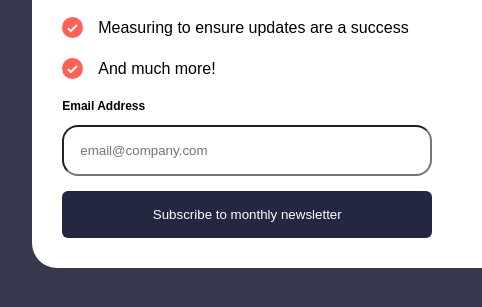
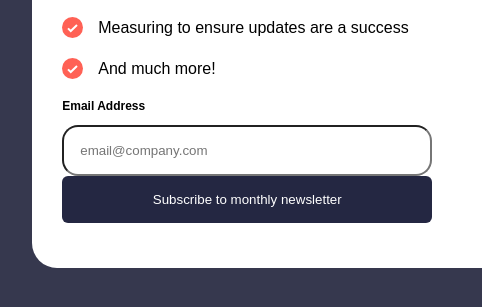
Before and after one commit to sagites/newsletter-sign-up-with-success-message-main, a plain HTML site: page index.html in a window 1280 px wide. Shown: the part 319-626 px from the top of the page, 221-703 px from the left. Drawn offline with Linux system fonts and the light colour scheme.

Commit message:
minor changes

```diff
--- a/index.html
+++ b/index.html
@@ -46,14 +46,12 @@
 
             </ul>
 
-            <div class="login-holder">
+            <form class="login-holder">
               <label class="fs-3" for="email">Email Address</label>
-              <input type="email" name="email" id="inputEmail" placeholder="email@company.com">
-            </div>
+              <input type="email" name="email" id="email" required placeholder="email@company.com" pattern="[a-zA-Z0-9_\.\+-]+@[a-zA-Z0-9-]+\.[a-zA-Z0-9-\.]+">
+              <button type="submit" class="btn" id="popupBtn">Subscribe to monthly newsletter</button>
+            </form>
 
-            <div class="btn-holder">
-              <button type="submit" class="btn" id="popupBtn">Subscribe to monthly newsletter</button>
-            </div>
           </div>
 
         </div>
```
